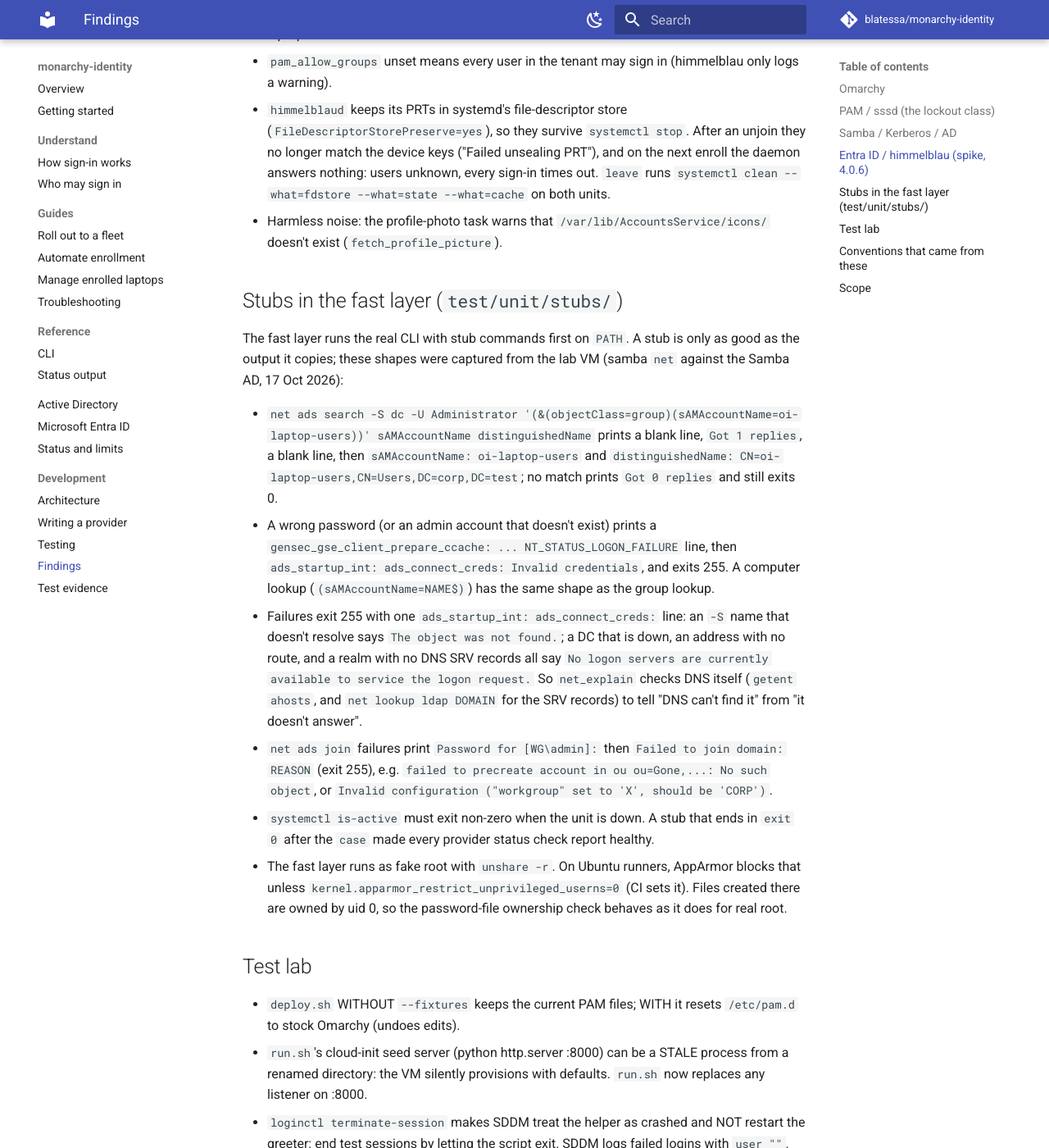
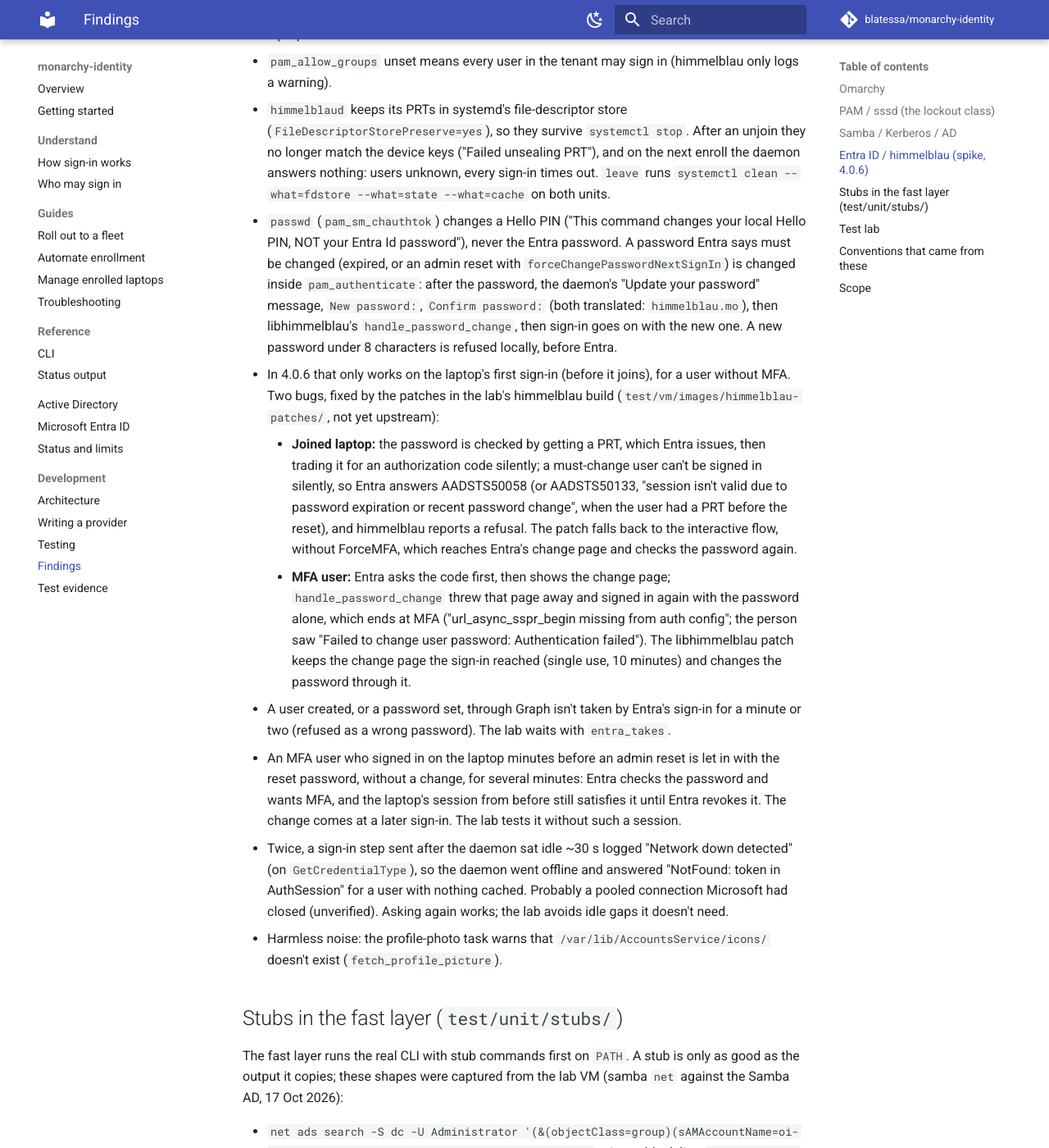
Before and after one commit to blatessa/monarchy-identity, an MkDocs documentation site: the page built from docs/dev/findings.md, in a window 1280 px wide and 1400 px high, scrolled down 4255 px. Shown: the whole window at 82% size. Built offline with MkDocs 1.6.1 and Material for MkDocs 9.7.7, drawn with Linux system fonts in a browser that asks for light colours; comment, search, counter and statistics services are not loaded.

Commit message:
Entra: change a password that must be changed on the login screen
When Entra says a password must be changed (expired, or reset with "change at
next sign-in"), pam_himmelblau asks for the new one inside the sign-in. SDDM
can't carry that, and lib/login-steps took the new-password prompt for a code
prompt, so the person was stuck. Now login-steps recognises the prompts and
says a new password is wanted; the theme shows two new-password lines and
sends the new one with the password (and a code), and uses it once the
directory has taken it. A new password the module or Entra refuses shows why.
An MFA user gives the code first, then a fresh one after the change: a code is
never sent twice.

The AD-style screen after the login screen can't do this: until a sign-in
completes, himmelblau's user has no uid for logind.

Released himmelblau (4.0.6) only gets this far on a laptop's first sign-in for
users without MFA; on a joined laptop or with MFA it fails. The lab builds
himmelblau with two fixes (findings.md), and e2e-entra/e2e-greeter cover the
change with them: a throwaway user on a joined laptop, the MFA user, and the
real login screen.

Lab: entra_takes waits for Entra to take a password set through Graph,
entra_expired_user makes a throwaway must-change user, pamtest --messages shows
what the login screen would; himmelblau_install installs the newest package.

docs: updated providers/entra.md, status.md, concepts/how-it-works.md,
dev/architecture.md, dev/findings.md, dev/testing.md

Refs #93

Co-Authored-By: Claude Opus 5.5 <noreply@anthropic.com>

```diff
--- a/docs/dev/findings.md
+++ b/docs/dev/findings.md
@@ -112,6 +112,31 @@ something.
   `systemctl stop`. After an unjoin they no longer match the device keys ("Failed unsealing PRT"), and on the next
   enroll the daemon answers nothing: users unknown, every sign-in times out. `leave` runs
   `systemctl clean --what=fdstore --what=state --what=cache` on both units.
+- `passwd` (`pam_sm_chauthtok`) changes a Hello PIN ("This command changes your local Hello PIN, NOT your Entra Id
+  password"), never the Entra password. A password Entra says must be changed (expired, or an admin reset with
+  `forceChangePasswordNextSignIn`) is changed inside `pam_authenticate`: after the password, the daemon's "Update your
+  password" message, `New password:`, `Confirm password:` (both translated: `himmelblau.mo`), then libhimmelblau's
+  `handle_password_change`, then sign-in goes on with the new one. A new password under 8 characters is refused
+  locally, before Entra.
+- In 4.0.6 that only works on the laptop's first sign-in (before it joins), for a user without MFA. Two bugs, fixed
+  by the patches in the lab's himmelblau build (`test/vm/images/himmelblau-patches/`, not yet upstream):
+    - **Joined laptop:** the password is checked by getting a PRT, which Entra issues, then trading it for an
+      authorization code silently; a must-change user can't be signed in silently, so Entra answers AADSTS50058 (or
+      AADSTS50133, "session isn't valid due to password expiration or recent password change", when the user had a
+      PRT before the reset), and himmelblau reports a refusal. The patch falls back to the interactive flow, without
+      ForceMFA, which reaches Entra's change page and checks the password again.
+    - **MFA user:** Entra asks the code first, then shows the change page; `handle_password_change` threw that page
+      away and signed in again with the password alone, which ends at MFA ("url_async_sspr_begin missing from auth
+      config"; the person saw "Failed to change user password: Authentication failed"). The libhimmelblau patch keeps
+      the change page the sign-in reached (single use, 10 minutes) and changes the password through it.
+- A user created, or a password set, through Graph isn't taken by Entra's sign-in for a minute or two (refused as a
+  wrong password). The lab waits with `entra_takes`.
+- An MFA user who signed in on the laptop minutes before an admin reset is let in with the reset password, without
+  a change, for several minutes: Entra checks the password and wants MFA, and the laptop's session from before still
+  satisfies it until Entra revokes it. The change comes at a later sign-in. The lab tests it without such a session.
+- Twice, a sign-in step sent after the daemon sat idle ~30 s logged "Network down detected" (on `GetCredentialType`),
+  so the daemon went offline and answered "NotFound: token in AuthSession" for a user with nothing cached. Probably a
+  pooled connection Microsoft had closed (unverified). Asking again works; the lab avoids idle gaps it doesn't need.
 - Harmless noise: the profile-photo task warns that `/var/lib/AccountsService/icons/` doesn't exist
   (`fetch_profile_picture`).
 
```
Also changed, not shown: docs/concepts/how-it-works.md (+3 -0 lines), docs/dev/architecture.md (+11 -1 lines), docs/dev/testing.md (+9 -5 lines), docs/providers/entra.md (+8 -1 lines), docs/status.md (+5 -1 lines), 8 other files.
